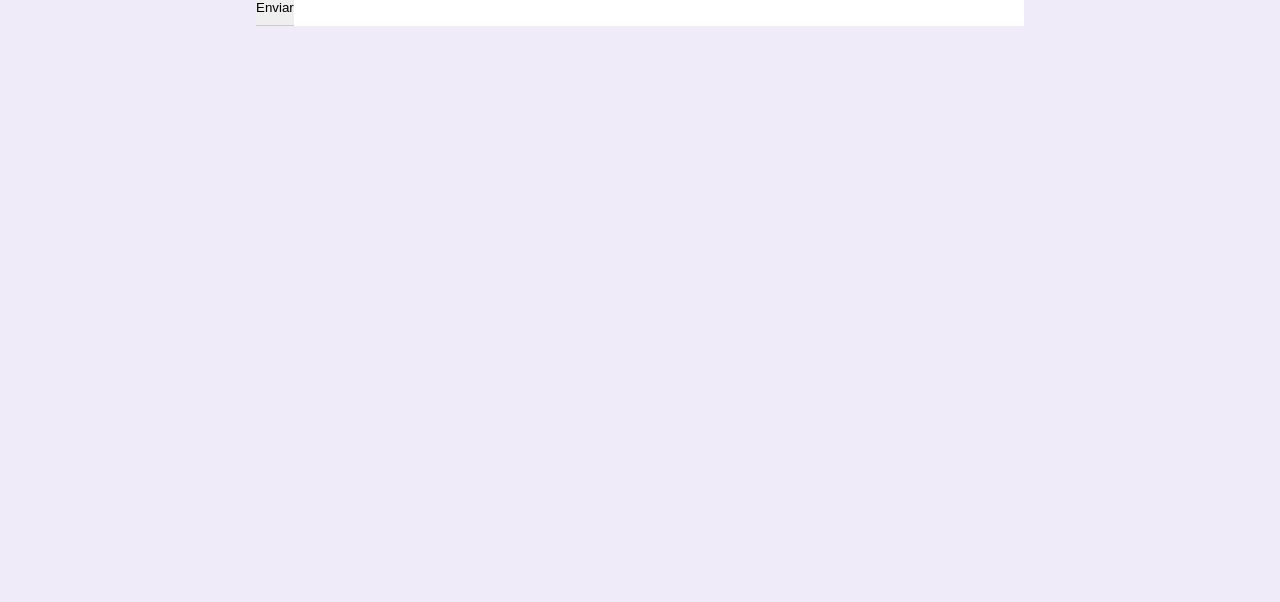
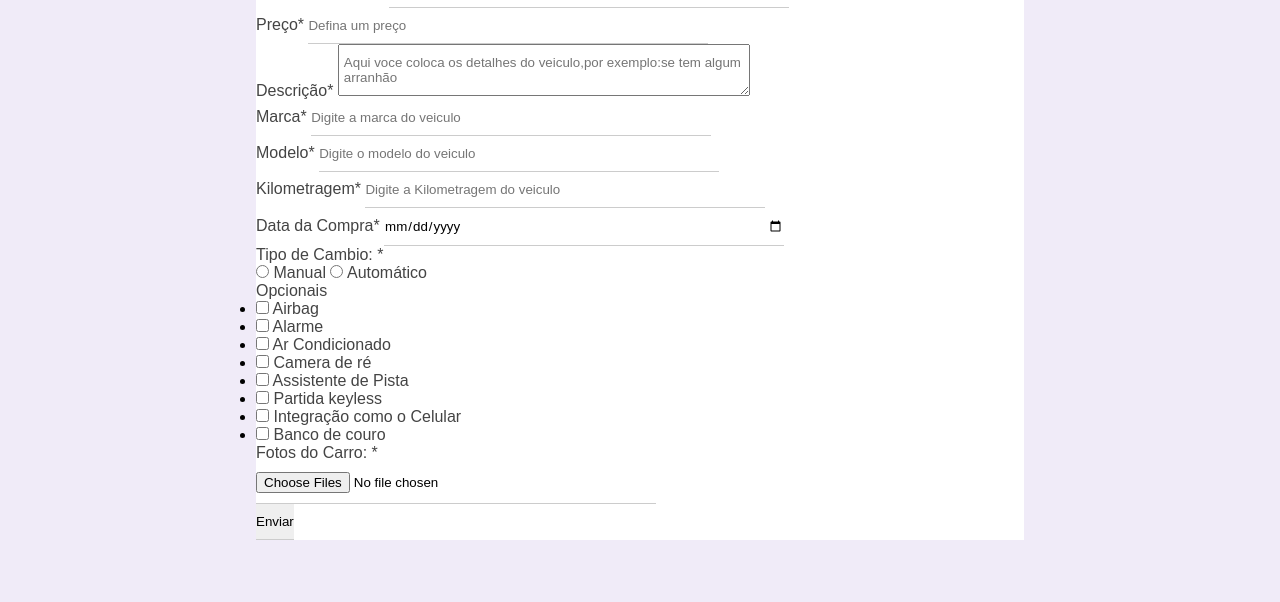
Before and after one commit to jvitor286/Projeto_Form, a plain HTML site: page index.html in a window 1280 px wide. Shown: the part 257-859 px from the top of the page. Before the commit the page ends 800 px from the top, so only its background shows below. Drawn offline with Linux system fonts and the light colour scheme.

Commit message:
adicionando uma pouco mais de html

```diff
--- a/css/style.css
+++ b/css/style.css
@@ -30,8 +30,13 @@ input {
 input[type="text"],
 input[type="number"],
 input[type="date"],
-input[type="file"] {
+input[type="file"],
+textarea {
     width: 400px;
+}
+
+textarea {
+    padding: 10px 5px;
 }
 
 /* page header */
--- a/index.html
+++ b/index.html
@@ -3,7 +3,7 @@
   <head>
     <meta charset="UTF-8" />
     <meta name="viewport" content="width=device-width, initial-scale=1.0" />
-    <title>Venda seu carro</title>
+    <price>Venda seu carro</price>
     <link rel="stylesheet" href="css/style.css" />
   </head>
   <body>
@@ -16,14 +16,14 @@
           <p>Formulário</p>
         </div>
         <div class="form-body">
-          <h1 class="form-title">Venda fácil seu carro!</h1>
+          <h1 class="form-price">Venda fácil seu carro!</h1>
           <p>
             Descreva as caracteristicas e marque os opcionais que ele possui
           </p>
           <form>
             <div class="box-input">
               <label for="title"
-                  >Titulo do anúncio<span class="required-field">*</span></label
+                >Título do anúncio<span class="required-field">*</span></label
               >
               <input
                 type="text"
@@ -36,7 +36,134 @@
                 required
               />
             </div>
-              <input type="submit" value="Enviar" ./>
+            <div class="box-input">
+              <label for="price"
+                >Preço<span class="required-field">*</span></label
+              >
+              <input
+                type="number"
+                name="price"
+                id="price"
+                class="block"
+                placeholder="Defina um preço"
+                required
+              />
+            </div>
+            <div class="box-input">
+              <label for="Description"
+                >Descrição<span class="required-field">*</span></label
+              >
+              <textarea
+                name="description"
+                id="description"
+                class="block"
+                placeholder="Aqui voce coloca os detalhes do veiculo,por exemplo:se tem algum arranhão"
+              ></textarea>
+            </div>
+            <div class="box-input">
+              <label for="brand"
+                >Marca<span class="required-field">*</span></label
+              >
+              <input
+                type="text"
+                name="brand"
+                id="brand"
+                class="block"
+                placeholder="Digite a marca do veiculo"
+                required
+              />
+            </div>
+            </div>
+            <div class="box-input">
+              <label for="model"
+                >Modelo<span class="required-field">*</span></label
+              >
+              <input
+                type="text"
+                name="model"
+                id="model"
+                class="block"
+                placeholder="Digite o modelo do veiculo"
+                required
+              />
+            </div>
+            <div class="box-input">
+              <label for="mileage"
+                >Kilometragem<span class="required-field">*</span></label
+              >
+              <input
+                type="number"
+                name="mileage"
+                id="mileage"
+                class="block"
+                placeholder="Digite a Kilometragem do veiculo"
+                required
+              />
+            </div>
+            <div class="box-input">
+              <label for="purchase_date"
+                >Data da Compra<span class="required-field">*</span></label
+              >
+              <input
+                type="date"
+                name="purchase_date"
+                id="purchase_date"
+                class="block"
+                required
+              />
+            </div>
+            <div class="box-input">
+              <p>Tipo de Cambio: <span class="required-field">*</span></p>
+              <input type="radio" name="manual" id="gear">
+              <label for="manual">Manual</label>
+              <input type="radio" name="auto" id="gear">
+              <label for="auto">Automático</label>
+            </div>
+            <div class="optional-box">
+              <p>Opcionais</p>
+              <ul class="optional-list">
+                <li>
+                  <input type="checkbox" name="optional[]" id="airbag" value="airbag">
+                  <label for="airbag">Airbag</label>
+                </li>
+                <li>
+                  <input type="checkbox" name="optional[]" id="alarm" value="alarm">
+                  <label for="alarm">Alarme</label>
+                </li>
+                <li>
+                  <input type="checkbox" name="optional[]" id="ac" value="ac">
+                  <label for="ac">Ar Condicionado</label>
+                </li>
+                  <li>
+                  <input type="checkbox" name="optional[]" id="reverse_camera" value="reverse_camera">
+                  <label for="reverse_camera">Camera de ré</label>
+                </li>
+            </div>
+            <div class="optional-box">
+              <ul class="optional-list">
+                <li>
+                  <input type="checkbox" name="optional[]" id="lane_assist" value="lane_assist">
+                  <label for="lane_assist">Assistente de Pista</label>
+                </li>
+                <li>
+                  <input type="checkbox" name="optional[]" id="keyless" value="keyless">
+                  <label for="keyless">Partida keyless</label>
+                </li>
+                <li>
+                  <input type="checkbox" name="optional[]" id="smartphone" value="smartphone">
+                  <label for="smartphone">Integração como o Celular</label>
+                </li>
+                  <li>
+                  <input type="checkbox" name="optional[]" id="leather_seat" value="leather_seat">
+                  <label for="leather_seat">Banco de couro</label>
+                </li>
+              </ul>
+            </div>
+            <div class="box-input">
+              <p>Fotos do Carro: <span class="required-field">*</span></p>
+              <input type="file" multiple accept="image/png, image/jpg" id="images" name="images" required>
+            </div>
+            <input type="submit" class="btn-submit" value="Enviar" />
           </form>
         </div>
       </div>
```
Lines whose indentation alone changed are shown as unchanged.
